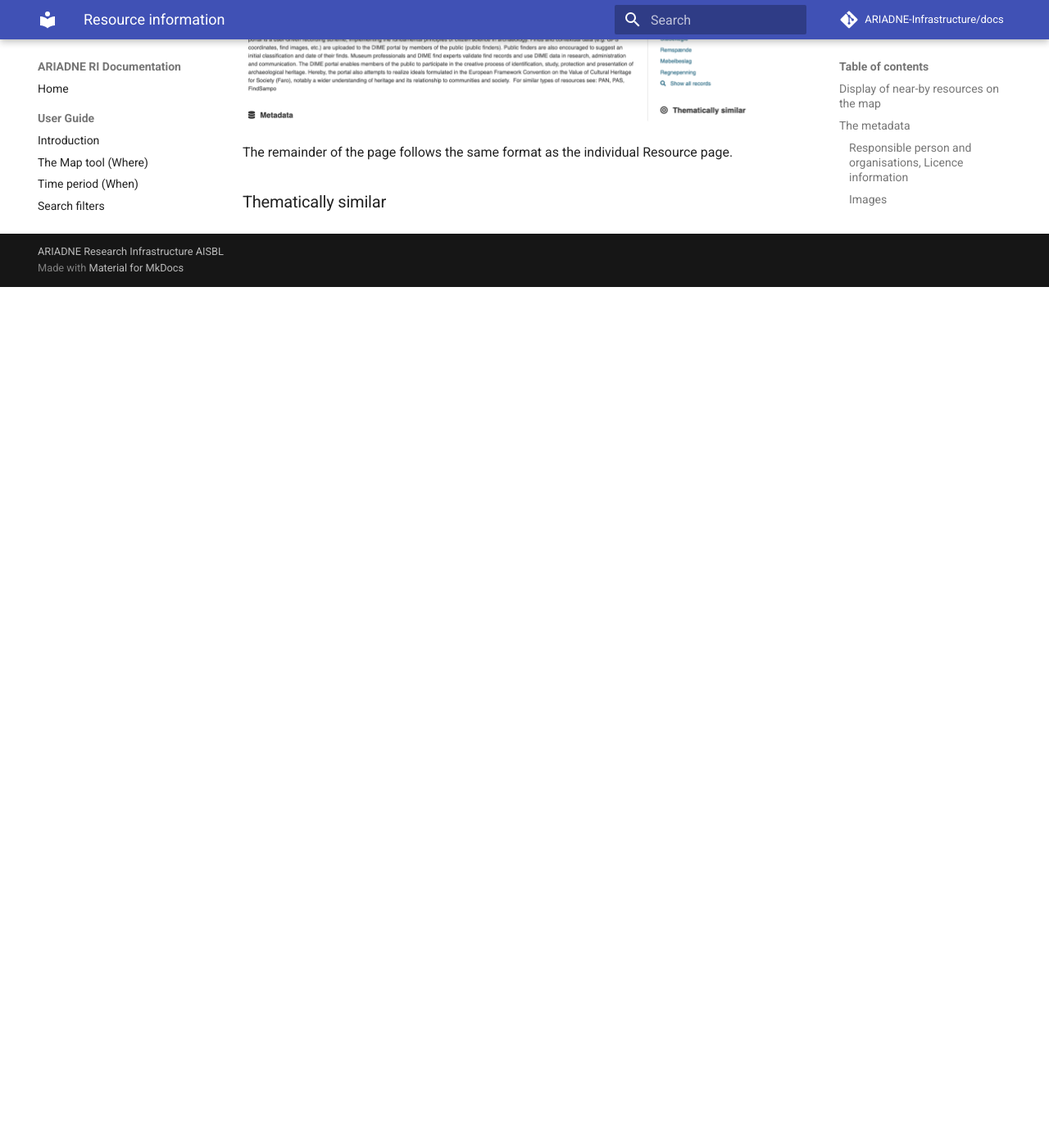
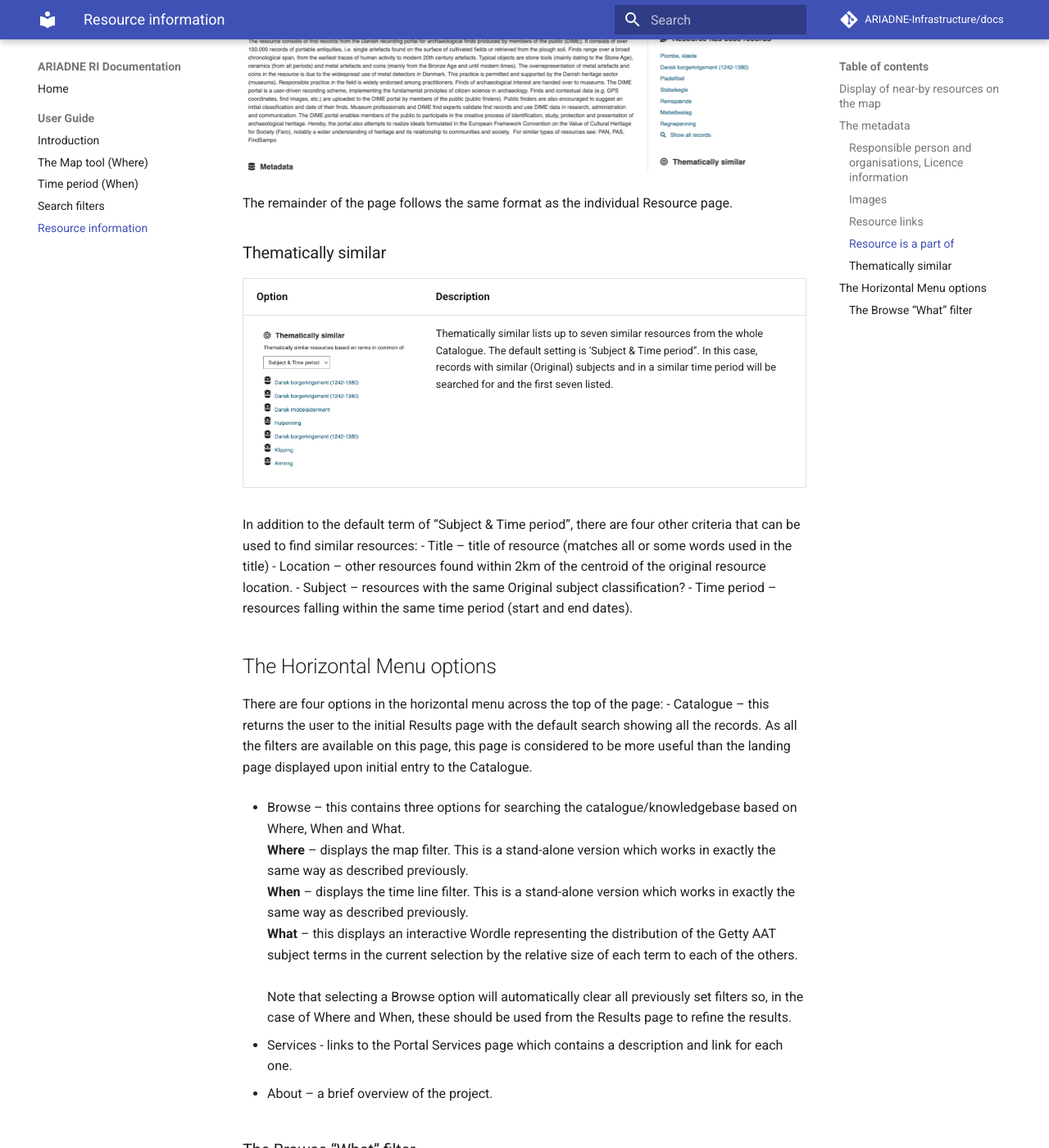
Before and after one commit to uoy-ads/hsds-data-catalogue-docs, an MkDocs documentation site: the page built from docs/Portal_User_Guide/Section-5_Resources.md, in a window 1280 px wide and 1400 px high, scrolled down 6952 px. Shown: the whole window at 82% size. Built offline with MkDocs 1.6.1 and Material for MkDocs 9.7.7, drawn with Linux system fonts in a browser that asks for light colours; comment, search, counter and statistics services are not loaded; before the commit the page ends 7302 px from its top, so only the background shows below that; some of the changed text lies outside the part shown.

Commit message:
Update Section-5_Resources.md

```diff
--- a/docs/Portal_User_Guide/Section-5_Resources.md
+++ b/docs/Portal_User_Guide/Section-5_Resources.md
@@ -54,11 +54,15 @@
 
 | Option | Description |
 | ----------- | ----------- |
-| ![Alt text](../assets/40-Resource_links.png) | The Resource links are for technical applications apart from Report an issue.|
+| ![Alt text](../assets/40-Resource_links.png) | **View resource at provider** is the Landing page URL. The other Resource links are for technical applications apart from Report an issue.|
 
 **Json** – displays the resource data formatted in JSON. This is all the data (and combinations of data) available for that specific resource. (This data is very close to how the data is formatted and looks in the OpenSearch source).
 
 **Xml** – displays the resource data formatted in XML (as for JSON).
+
+**RDF** - generates a RDF file of the resource data for downloading.
+
+**Cite** -
 
 **Report an issue** – this option generates a Contact form (shown below) containing the resource id (Subject) in which end users can report any issues they encounter with the Catalogue.
 
@@ -78,3 +82,36 @@
 The remainder of the page follows the same format as the individual Resource page.
 
 ### Thematically similar
+
+| Option | Description |
+| ----------- | ----------- |
+| ![Alt text](../assets/44-Resource_thematically_similar.png) |Thematically similar lists up to seven similar resources from the whole Catalogue. The default setting is ‘Subject & Time period”. In this case, records with similar (Original) subjects and in a similar time period will be searched for and the first seven listed.|
+
+In addition to the default term of “Subject & Time period”, there are four other criteria that can be used to find similar resources:
+- Title – title of resource (matches all or some words used in the title)
+- Location – other resources found within 2km of the centroid of the original resource location.
+- Subject – resources with the same Original subject classification?
+- Time period – resources falling within the same time period (start and end dates).
+
+## The Horizontal Menu options
+
+There are four options in the horizontal menu across the top of the page:
+- Catalogue – this returns the user to the initial Results page with the default search showing all the records. As all the filters are available on this page, this page is considered to be more useful than the landing page displayed upon initial entry to the Catalogue.
+
+- Browse – this contains three options for searching the catalogue/knowledgebase based on Where, When and What.
+<Br>**Where** – displays the map filter. This is a stand-alone version which works in exactly the same way as described previously.
+<Br>**When** – displays the time line filter. This is a stand-alone version which works in exactly the same way as described previously.
+<Br>**What** – this displays an interactive Wordle representing the distribution of the Getty AAT subject terms in the current selection by the relative size of each term to each of the others.
+<Br><Br>Note that selecting a Browse option will automatically clear all previously set filters so, in the case of Where and When, these should be used from the Results page to refine the results.
+
+- Services - links to the Portal Services page which contains a description and link for each one.
+
+- About – a brief overview of the project.
+
+### The Browse “What” filter
+
+The “What” filter displays an interactive Wordle based upon the first twenty most common Getty AAT Subject(s) recorded for the current selection, the default on entry being the entire Catalogue. In the example shown, the term “weapons” has been used. The results show all the sub-classes of this term (since the Getty AAT Subject is hierarchical) such as axes, spears, arrowheads and knives as well as the other terms (most of which describe the context) which were recorded with the weapons.
+
+![Alt text](../assets/45-Browse_what.png)
+
+To explore further, click on any of the terms to display the corresponding resources on the Results page. From here, filters can be applied as described previously.
```
